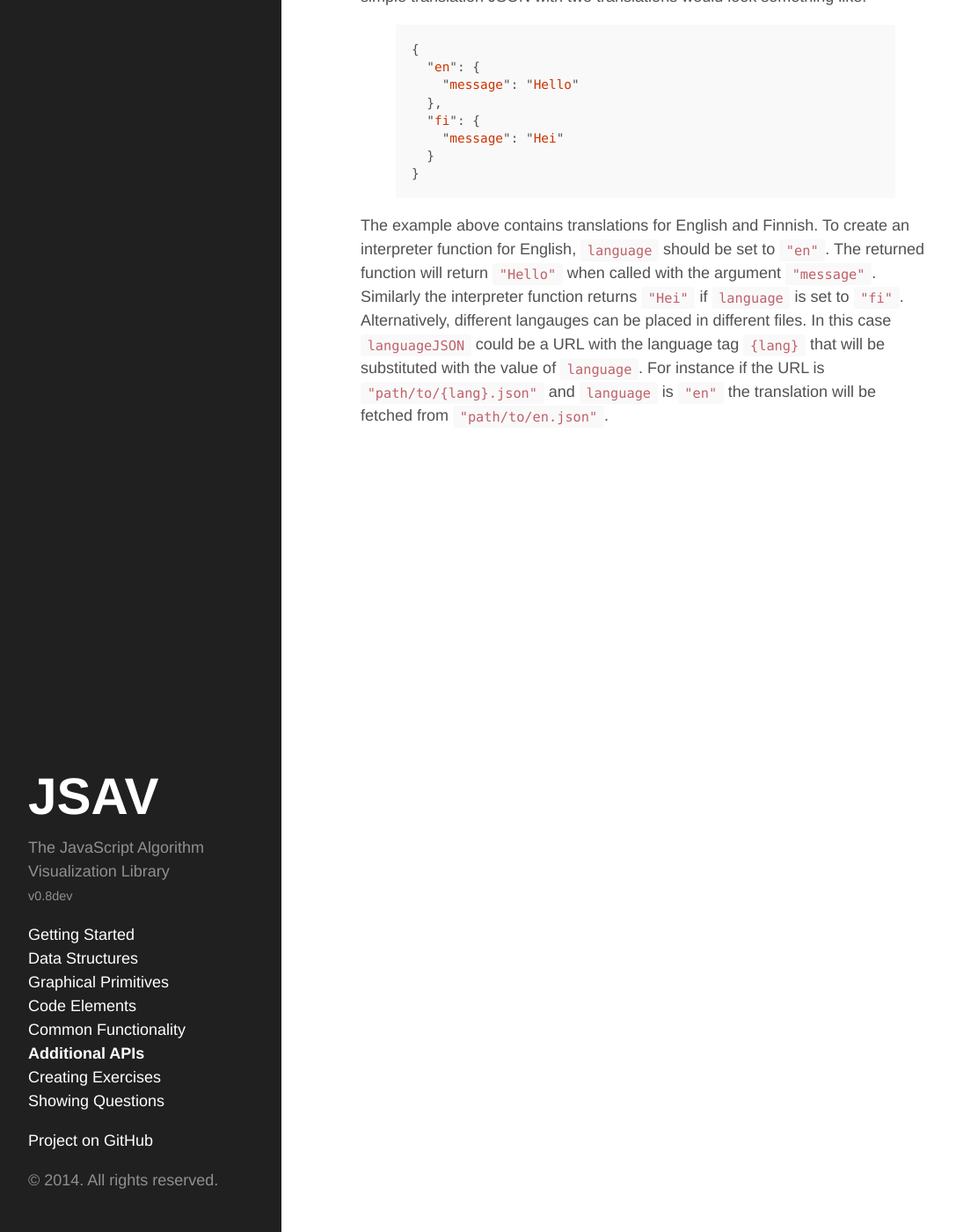
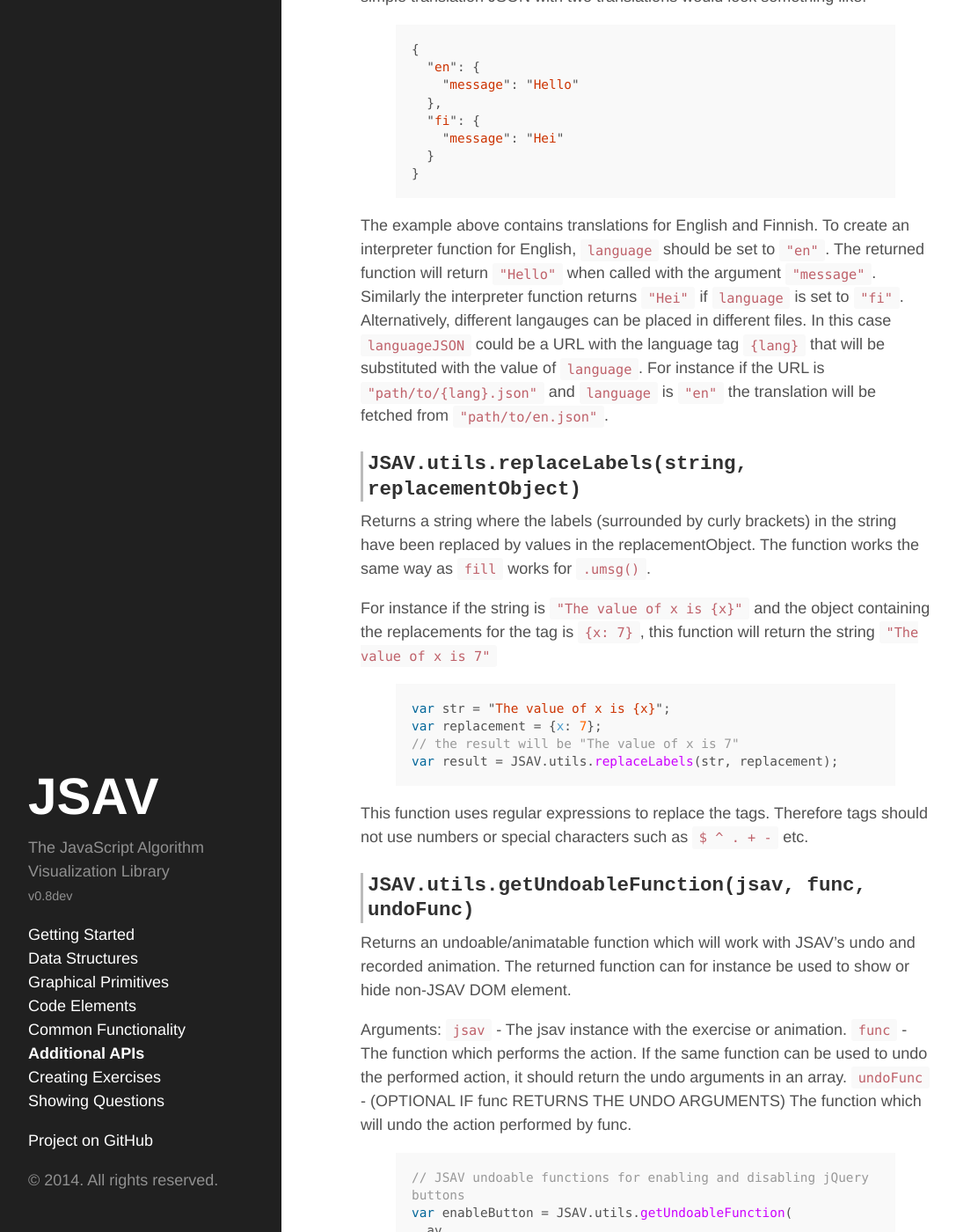
Before and after one commit to vkaravir/JSAV, a Jekyll site: the page built from otherapis/utils.md, in a window 1280 px wide and 1400 px high, scrolled down 1818 px. Shown: the whole window at 88% size, without its empty margins (4-1091 px from the left). Built offline with Jekyll 4.4.1, drawn with Linux system fonts in a browser that asks for light colours; Markdown is read by kramdown in place of the engine named in the settings; comment, search, counter and statistics services are not loaded; some of the changed text lies outside the part shown.

Commit message:
Added documentation for JSAV.utils.replaceLabels() and JSAV.utils.getUndoableFunction()

````diff
--- a/otherapis/utils.md
+++ b/otherapis/utils.md
@@ -89,3 +89,58 @@ the language tag ```{lang}``` that will be substituted with the value of
 ```language```. For instance if the URL is ```"path/to/{lang}.json"``` and
 ```language``` is ```"en"``` the translation will be fetched from
 ```"path/to/en.json"```.
+
+<h3 class="apimethod">JSAV.utils.replaceLabels(string, replacementObject)</h3>
+Returns a string where the labels (surrounded by curly brackets) in the string
+have been replaced by values in the replacementObject. The function works the
+same way as ```fill``` works for ```.umsg()```.
+
+For instance if the string is ```"The value of x is {x}"``` and the object
+containing the replacements for the tag is ```{x: 7}```, this function will
+return the string ```"The value of x is 7"```
+{% highlight javascript %}
+var str = "The value of x is {x}";
+var replacement = {x: 7};
+// the result will be "The value of x is 7"
+var result = JSAV.utils.replaceLabels(str, replacement);
+{% endhighlight %}
+
+This function uses regular expressions to replace the tags. Therefore tags
+should not use numbers or special characters such as ```$ ^ . + -``` etc.
+
+<h3 class="apimethod">JSAV.utils.getUndoableFunction(jsav, func, undoFunc)</h3>
+Returns an undoable/animatable function which will work with JSAV's
+undo and recorded animation. The returned function can for instance be
+used to show or hide non-JSAV DOM element.
+
+Arguments:
+```jsav``` - The jsav instance with the exercise or animation.
+```func``` - The function which performs the action. If the same function can
+be used to undo the performed action, it should return the undo arguments in an
+array.
+```undoFunc``` - (OPTIONAL IF func RETURNS THE UNDO ARGUMENTS) The function
+which will undo the action performed by func.
+
+{% highlight javascript %}
+// JSAV undoable functions for enabling and disabling jQuery buttons
+var enableButton = JSAV.utils.getUndoableFunction(
+  av,
+  function (button) { button.attr("disabled", false); },
+  function (button) { button.attr("disabled", true); }
+);
+var disableButton = JSAV.utils.getUndoableFunction(
+  av,
+  function (button) { button.attr("disabled", true); },
+  function (button) { button.attr("disabled", false); }
+);
+
+// JSAV undoable function for changing html content of a jQuery object
+var setHTML = JSAV.utils.getUndoableFunction(av,
+  function ($object, html) {
+    var oldHtml = $object.html();
+    $object.html(html);
+    // return arguments (for the same function) that will undo the action
+    return [$object, oldHtml];
+  }
+);
+{% endhighlight %}
````
